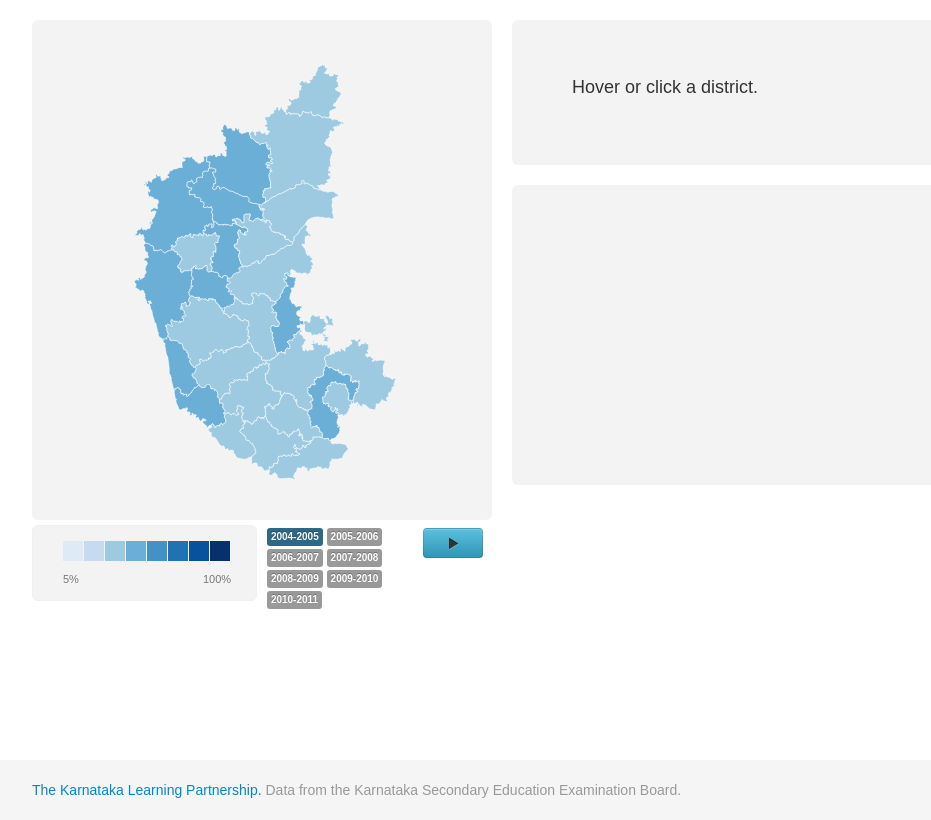
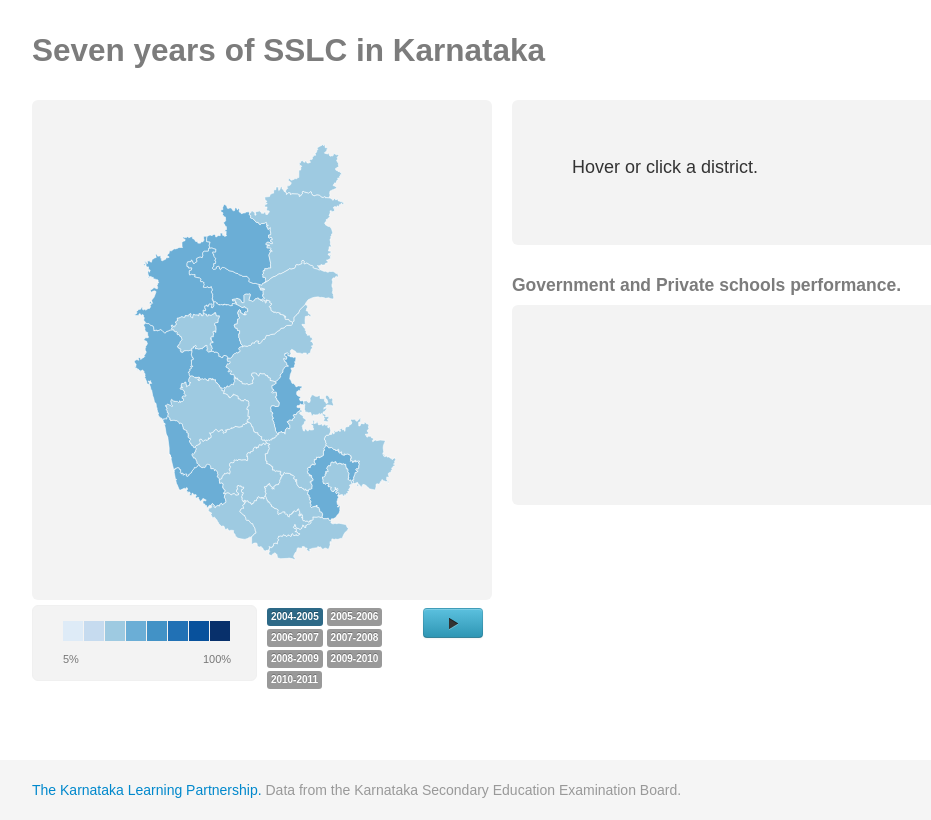
Before and after one commit to klpdotorg/timeseries, a plain HTML site: page choropleth.html in a window 1280 px wide. Shown: the whole page, without its empty margins (138-1069 px from the left). Drawn offline with Linux system fonts and the light colour scheme; a web font is replaced by a local one.

Commit message:
Few layout changes, title etc, fixes #4 and #5

```diff
--- a/choropleth.html
+++ b/choropleth.html
@@ -14,6 +14,10 @@
     <body>
       <div id="wrap">
         <div class="container">
+          <div class="row-fluid head">
+          <h2> Seven years of SSLC in Karnataka </h2>
+          </div>
+
           <div class="row-fluid">
             <div class="span6">
               <div class="row-fluid">
@@ -61,7 +65,7 @@
                     <h2 id="infoname" class="name"></h2>
                     <hr>
                     <div class="row-fluid">
-                      <div class="span5">
+                      <div class="span6">
                         <div class="vr">
                           <h5>Government</h5>
                           <h1 id="infovalueg"></h1>
@@ -77,7 +81,9 @@
               </div>
             </div>
             <div class="span6">
-              <div id="graphs"></div>
+              <div id="graphs">
+              <h4>Government and Private schools performance.</h4>
+              </div>
             </div>
           </div>
         </div>
--- a/choropleth.js
+++ b/choropleth.js
@@ -129,7 +129,7 @@ var n = 7, // number of samples
     m = 2; // number of series
 
     var w = 435,
-    h = 200,
+    h = 150,
     x = d3.scale.linear().domain([50, 100]).range([h, 0]),
     y0 = d3.scale.ordinal().domain(d3.range(n)).rangeBands([0, w], .2),
     y1 = d3.scale.ordinal().domain(d3.range(m)).rangeBands([0, y0.rangeBand()]),
--- a/css/choropleth.css
+++ b/css/choropleth.css
@@ -25,8 +25,14 @@ font-family: 'Droid Sans', sans-serif;
 	height: 500px;
 }
 
+
+#graphs {
+	color: #7c7c7c;
+}
+
 #graphs svg {
-	height: 300px;
+	height: 200px;
+
 }
 
 #districts path {
@@ -59,11 +65,11 @@ font-family: 'Droid Sans', sans-serif;
 }
 
 hr {
-	border-color: #000;
+	border-color: #7c7c7c;
 }
 
 .vr {
-    border-right:2px solid #000;
+    border-right:2px solid #7c7c7c;
 }
 
       #push {
@@ -207,3 +213,10 @@ hr {
 .label {
 	font-size: 10px;
 }
+
+.head {
+  color: #7c7c7c;
+  /*border-radius: 6px 6px 6px 6px;*/
+  margin-bottom: 20px;
+  /*padding-left: 10px;*/
+}
```
